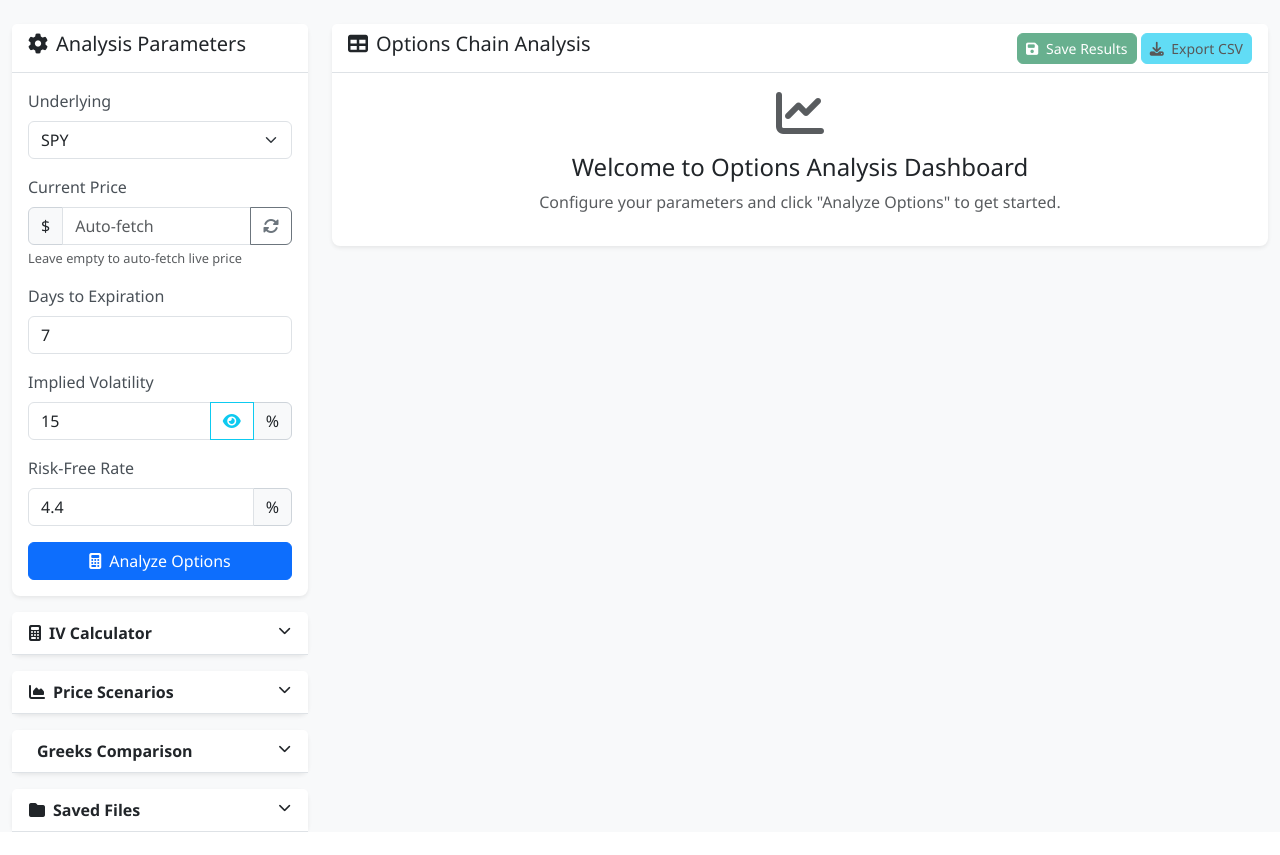
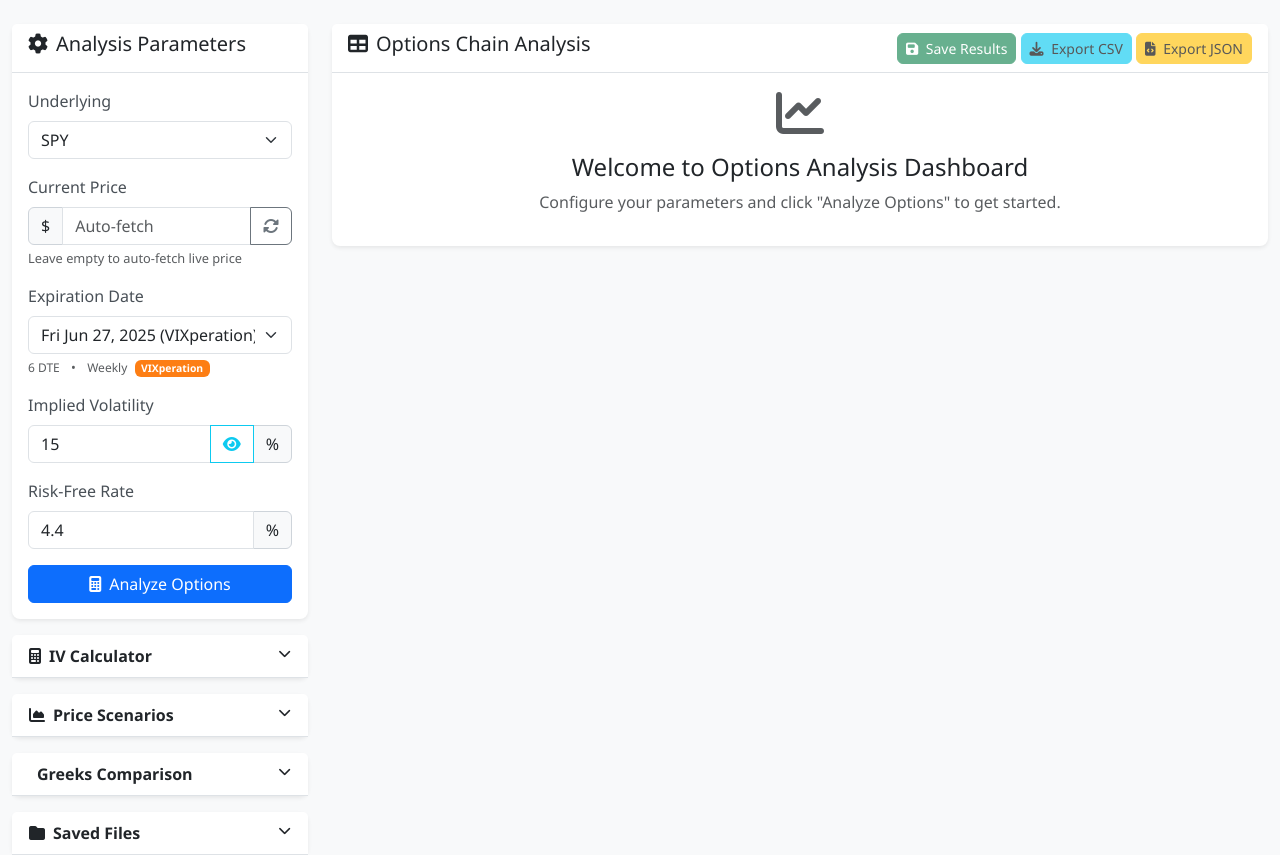
Before and after one commit to secbitchris/optionscalculator, a Flask app: page / in a window 1280 px wide. Shown: the part 56-911 px from the top of the page. Before the commit the page ends 888 px from the top, so only its background shows below. Run offline with Flask 3, Linux system fonts and the light colour scheme; some libraries are stand-ins or nearby versions.

Commit message:
Add professional expiration date selector with economic event indicators - Replace DTE input with real Friday expiration dates dropdown - Add economic event indicators (OPEX, VIXpiration, CPI, PPI, FOMC) - Implement /api/expiration-dates endpoint for dynamic date generation - Update frontend to use actual expiration dates instead of DTE - Add professional styling and event labels - Update README with new expiration date features - Enhance web interface with broker-style date selection

```diff
--- a/app.py
+++ b/app.py
@@ -621,6 +621,104 @@ def calculate_expected_moves_hybrid():
         print(f"❌ Error calculating expected moves: {e}")
         return jsonify({'error': str(e)}), 500
 
+@app.route('/api/expiration-dates/<symbol>')
+def get_expiration_dates(symbol):
+    """Get options expiration dates with economic event information"""
+    try:
+        from datetime import datetime, timedelta
+        import calendar
+
+        # Get current date
+        today = datetime.now()
+        current_year = today.year
+        current_month = today.month
+
+        expiration_dates = []
+
+        # Generate next 12 months of expiration dates
+        for month_offset in range(12):
+            target_date = today + timedelta(days=30 * month_offset)
+            year = target_date.year
+            month = target_date.month
+
+            # Weekly expirations (Fridays)
+            for week in range(5):  # Up to 5 weeks per month
+                # Find the Friday of each week
+                first_day = datetime(year, month, 1)
+                first_friday = first_day + timedelta(days=(4 - first_day.weekday()) % 7)
+                friday = first_friday + timedelta(weeks=week)
+
+                # Only include if it's in the current month and in the future
+                if friday.month == month and friday >= today:
+                    dte = (friday - today).days
+                    if dte <= 365:  # Limit to 1 year
+
+                        # Determine expiry type
+                        is_monthly = friday.day >= 15 and friday.day <= 21  # 3rd Friday typically
+                        is_quarterly = month % 3 == 0 and is_monthly
+
+                        # Check for economic events
+                        economic_events = []
+
+                        # OPEX (3rd Friday of every month)
+                        if is_monthly:
+                            economic_events.append("OPEX")
+
+                        # VIXperation (Wednesday before 3rd Friday)
+                        vix_date = friday - timedelta(days=2)
+                        if abs((vix_date - friday).days) <= 2:
+                            economic_events.append("VIXperation")
+
+                        # FOMC meetings (approximate dates - 8 times per year)
+                        fomc_months = [1, 3, 5, 6, 7, 9, 11, 12]  # Typical FOMC months
+                        if month in fomc_months and 15 <= friday.day <= 25:
+                            economic_events.append("FOMC")
+
+                        # CPI (usually 2nd Tuesday of month)
+                        second_tuesday = first_day + timedelta(days=(1 - first_day.weekday()) % 7 + 7)
+                        if abs((friday - second_tuesday).days) <= 3:
+                            economic_events.append("CPI")
+
+                        # PPI (usually day before CPI)
+                        ppi_date = second_tuesday - timedelta(days=1)
+                        if abs((friday - ppi_date).days) <= 3:
+                            economic_events.append("PPI")
+
+                        # Earnings season (roughly 4 times per year)
+                        earnings_months = [1, 4, 7, 10]  # Typical earnings months
+                        if month in earnings_months:
+                            economic_events.append("Earnings")
+
+                        expiry_type = "Monthly" if is_monthly else "Weekly"
+                        if is_quarterly:
+                            expiry_type = "Quarterly"
+
+                        expiration_dates.append({
+                            'date': friday.strftime('%Y-%m-%d'),
+                            'display_date': friday.strftime('%a %b %d, %Y'),
+                            'dte': dte,
+                            'expiry_type': expiry_type,
+                            'economic_events': economic_events,
+                            'is_monthly': is_monthly,
+                            'is_quarterly': is_quarterly
+                        })
+
+        # Sort by date
+        expiration_dates.sort(key=lambda x: x['date'])
+
+        return jsonify({
+            'success': True,
+            'symbol': symbol.upper(),
+            'expiration_dates': expiration_dates,
+            'timestamp': datetime.now().isoformat()
+        })
+
+    except Exception as e:
+        return jsonify({
+            'success': False,
+            'error': str(e)
+        }), 400
+
 if __name__ == '__main__':
     # Create data directory if it doesn't exist
     os.makedirs('data', exist_ok=True)
--- a/static/css/style.css
+++ b/static/css/style.css
@@ -351,6 +351,42 @@ body {
     height: 3rem;
 }
 
+/* Expiration Date Styling */
+#expiration-date option {
+    padding: 0.5rem;
+}
+
+.economic-events .badge {
+    font-size: 0.7rem;
+    margin-left: 0.25rem;
+}
+
+/* Economic Event Color Coding */
+.badge.bg-warning.text-dark {
+    --bs-bg-opacity: 0.8;
+}
+
+/* Expiration date form text styling */
+.form-text .text-muted {
+    font-size: 0.75rem;
+}
+
+.form-text .badge {
+    font-size: 0.65rem;
+    padding: 0.2rem 0.4rem;
+    margin-left: 0.25rem;
+}
+
+/* Economic event badges with specific colors */
+.badge.bg-danger {
+    background-color: #dc3545 !important;
+}
+
+.badge.bg-orange {
+    background-color: #fd7e14 !important;
+    color: white !important;
+}
+
 /* Badge improvements for OI/Volume */
 .badge {
     font-size: 0.7em;
--- a/static/js/app.js
+++ b/static/js/app.js
@@ -13,6 +13,7 @@ class OptionsAnalysisDashboard {
         this.bindEvents();
         this.checkAPIStatus();
         this.loadConfig();
+        this.loadExpirationDates();
     }
 
     bindEvents() {
@@ -54,9 +55,19 @@ class OptionsAnalysisDashboard {
             this.exportCSV();
         });
 
+        document.getElementById('export-json-btn').addEventListener('click', () => {
+            this.exportJSON();
+        });
+
         // Underlying symbol change
         document.getElementById('underlying').addEventListener('change', () => {
             this.onUnderlyingChange();
+            this.loadExpirationDates();
+        });
+
+        // Expiration date change
+        document.getElementById('expiration-date').addEventListener('change', () => {
+            this.onExpirationDateChange();
         });
 
         // Auto-fill scenario price when current price changes
@@ -515,6 +526,7 @@ class OptionsAnalysisDashboard {
     enableActionButtons() {
         document.getElementById('save-btn').disabled = false;
         document.getElementById('export-btn').disabled = false;
+        document.getElementById('export-json-btn').disabled = false;
     }
 
     async saveResults() {
@@ -584,9 +596,153 @@ class OptionsAnalysisDashboard {
         window.URL.revokeObjectURL(url);
     }
 
+    exportJSON() {
+        if (!this.currentResults || !this.currentSummary) return;
+
+        // Create complete JSON export with both summary and full results
+        const exportData = {
+            analysis_metadata: {
+                export_timestamp: new Date().toISOString(),
+                export_source: 'Options Analysis Web App',
+                total_options: this.currentResults.length
+            },
+            summary: this.currentSummary,
+            complete_options_data: this.currentResults,
+            calls: this.currentResults.filter(r => r.type === 'CALL'),
+            puts: this.currentResults.filter(r => r.type === 'PUT')
+        };
+
+        // Download JSON
+        const jsonString = JSON.stringify(exportData, null, 2);
+        const blob = new Blob([jsonString], { type: 'application/json' });
+        const url = window.URL.createObjectURL(blob);
+        const a = document.createElement('a');
+        a.href = url;
+        a.download = `options_analysis_complete_${new Date().toISOString().slice(0, 10)}.json`;
+        a.click();
+        window.URL.revokeObjectURL(url);
+
+        this.showAlert('Complete JSON data exported successfully!', 'success');
+    }
+
     onUnderlyingChange() {
         // Clear current price when underlying changes
         document.getElementById('current_price').value = '';
+    }
+
+    async loadExpirationDates() {
+        const underlying = document.getElementById('underlying').value;
+        const select = document.getElementById('expiration-date');
+
+        // Show loading
+        select.innerHTML = '<option value="">Loading expiration dates...</option>';
+
+        try {
+            const response = await fetch(`/api/expiration-dates/${underlying}`);
+            const data = await response.json();
+
+            if (data.success) {
+                // Clear existing options
+                select.innerHTML = '';
+
+                // Add default option
+                const defaultOption = document.createElement('option');
+                defaultOption.value = '';
+                defaultOption.textContent = 'Select expiration date...';
+                select.appendChild(defaultOption);
+
+                // Add expiration dates
+                data.expiration_dates.forEach(exp => {
+                    const option = document.createElement('option');
+                    option.value = exp.date;
+                    option.dataset.dte = exp.dte;
+                    option.dataset.expiryType = exp.expiry_type;
+                    option.dataset.economicEvents = JSON.stringify(exp.economic_events);
+                    option.dataset.isMonthly = exp.is_monthly;
+                    option.dataset.isQuarterly = exp.is_quarterly;
+
+                    // Build display text
+                    let displayText = exp.display_date;
+                    if (exp.economic_events.length > 0) {
+                        displayText += ` (${exp.economic_events.join(', ')})`;
+                    }
+
+                    option.textContent = displayText;
+                    select.appendChild(option);
+                });
+
+                // Auto-select the first weekly expiration (usually within 7-14 days)
+                const weeklyOptions = data.expiration_dates.filter(exp => !exp.is_monthly && exp.dte <= 14);
+                if (weeklyOptions.length > 0) {
+                    select.value = weeklyOptions[0].date;
+                    this.onExpirationDateChange();
+                }
+
+            } else {
+                select.innerHTML = '<option value="">Error loading dates</option>';
+                this.showAlert('Error loading expiration dates: ' + data.error, 'danger');
+            }
+        } catch (error) {
+            console.error('Error loading expiration dates:', error);
+            select.innerHTML = '<option value="">Error loading dates</option>';
+            this.showAlert('Network error loading expiration dates', 'danger');
+        }
+    }
+
+    onExpirationDateChange() {
+        const select = document.getElementById('expiration-date');
+        const selectedOption = select.selectedOptions[0];
+
+        if (selectedOption && selectedOption.value) {
+            const dte = selectedOption.dataset.dte;
+            const expiryType = selectedOption.dataset.expiryType;
+            const economicEvents = JSON.parse(selectedOption.dataset.economicEvents || '[]');
+
+            // Update display elements
+            document.getElementById('dte-display').textContent = `${dte} DTE`;
+            document.getElementById('expiry-type').textContent = expiryType;
+
+            // Update economic events display
+            const eventsElement = document.getElementById('economic-events');
+            if (economicEvents.length > 0) {
+                eventsElement.innerHTML = economicEvents.map(event => {
+                    let badgeClass = 'bg-warning text-dark';
+
+                    // Color code by importance
+                    if (event === 'FOMC' || event === 'CPI') {
+                        badgeClass = 'bg-danger text-white';
+                    } else if (event === 'OPEX' || event === 'VIXperation' || event === 'PPI') {
+                        badgeClass = 'bg-orange text-white';
+                    } else if (event === 'Earnings') {
+                        badgeClass = 'bg-info text-white';
+                    }
+
+                    return `<span class="badge ${badgeClass} ms-1">${event}</span>`;
+                }).join('');
+            } else {
+                eventsElement.innerHTML = '';
+            }
+
+            // Update the form's dte field for backend compatibility
+            const hiddenDTE = document.getElementById('dte') || this.createHiddenDTEField();
+            hiddenDTE.value = dte;
+
+        } else {
+            // Clear displays
+            document.getElementById('dte-display').textContent = '-';
+            document.getElementById('expiry-type').textContent = '-';
+            document.getElementById('economic-events').innerHTML = '';
+        }
+    }
+
+    createHiddenDTEField() {
+        // Create hidden DTE field for backend compatibility
+        const hiddenField = document.createElement('input');
+        hiddenField.type = 'hidden';
+        hiddenField.id = 'dte';
+        hiddenField.name = 'dte';
+        document.getElementById('analysis-form').appendChild(hiddenField);
+        return hiddenField;
     }
 
     autoFillScenarioPrice() {
--- a/templates/index.html
+++ b/templates/index.html
@@ -41,8 +41,16 @@
                                 <div class="form-text">Leave empty to auto-fetch live price</div>
                             </div>
                             <div class="mb-3">
-                                <label for="dte" class="form-label">Days to Expiration</label>
-                                <input type="number" class="form-control" id="dte" name="dte" value="7" min="1" max="365">
+                                <label for="expiration-date" class="form-label">Expiration Date</label>
+                                <select class="form-select" id="expiration-date" name="expiration_date">
+                                    <option value="">Loading expiration dates...</option>
+                                </select>
+                                <div class="form-text">
+                                    <small id="dte-display" class="text-muted">-</small>
+                                    <span class="mx-2">•</span>
+                                    <small id="expiry-type" class="text-muted">-</small>
+                                    <span id="economic-events" class="text-warning"></span>
+                                </div>
                             </div>
                             <div class="mb-3">
                                 <label for="iv" class="form-label">Implied Volatility</label>
@@ -249,6 +257,7 @@
                         <div>
                             <button class="btn btn-success btn-sm" id="save-btn" disabled><i class="fas fa-save me-1"></i> Save Results</button>
                             <button class="btn btn-info btn-sm" id="export-btn" disabled><i class="fas fa-download me-1"></i> Export CSV</button>
+                            <button class="btn btn-warning btn-sm" id="export-json-btn" disabled><i class="fas fa-file-code me-1"></i> Export JSON</button>
                         </div>
                     </div>
                     <div class="card-body">
```
Also changed, not shown: README.md.
